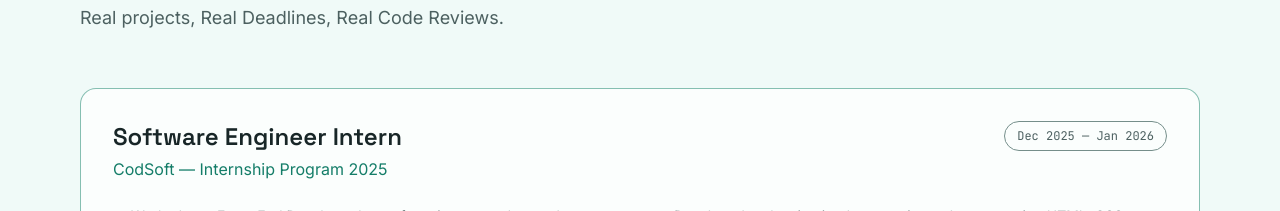
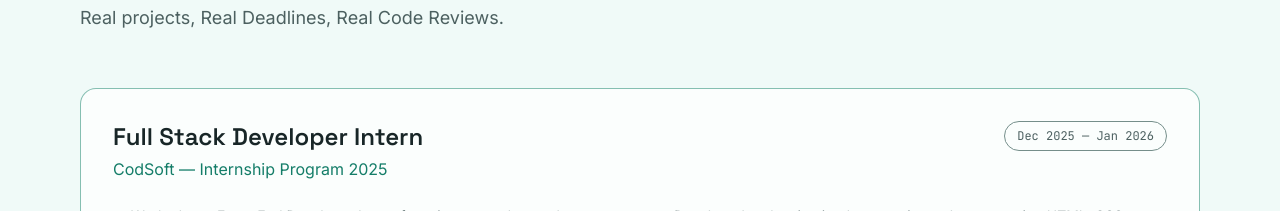
Before and after one commit to Wasim2934/Personal-Portfolio, a React (Vite) app: page / in a window 1280 px wide. Shown: the part 2940-3151 px from the top of the page. Built offline with nearby package versions, Linux system fonts and the light colour scheme.

Commit message:
feat: update role title for internship experience to reflect accurate position

```diff
--- a/src/data/portfolioData.js
+++ b/src/data/portfolioData.js
@@ -139,7 +139,7 @@ export const experience = [
   {
     id: "grayphite",
     company: "CodSoft — Internship Program 2025",
-    role: "Software Engineer Intern",
+    role: "Full Stack Developer Intern",
     period: "Dec 2025 — Jan 2026",
     points: [
       "Worked as a Front-End Developer Intern focusing on modern web technologies and responsive UI development.",
```
